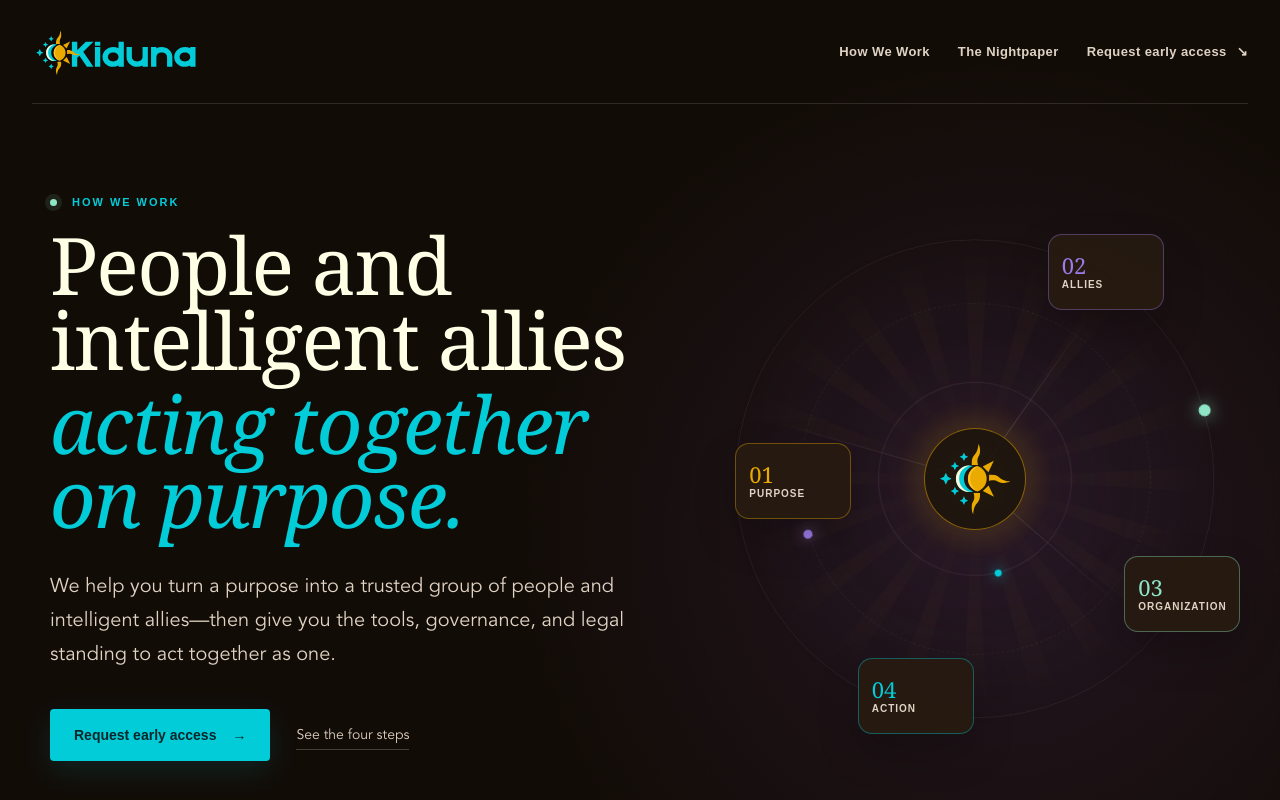
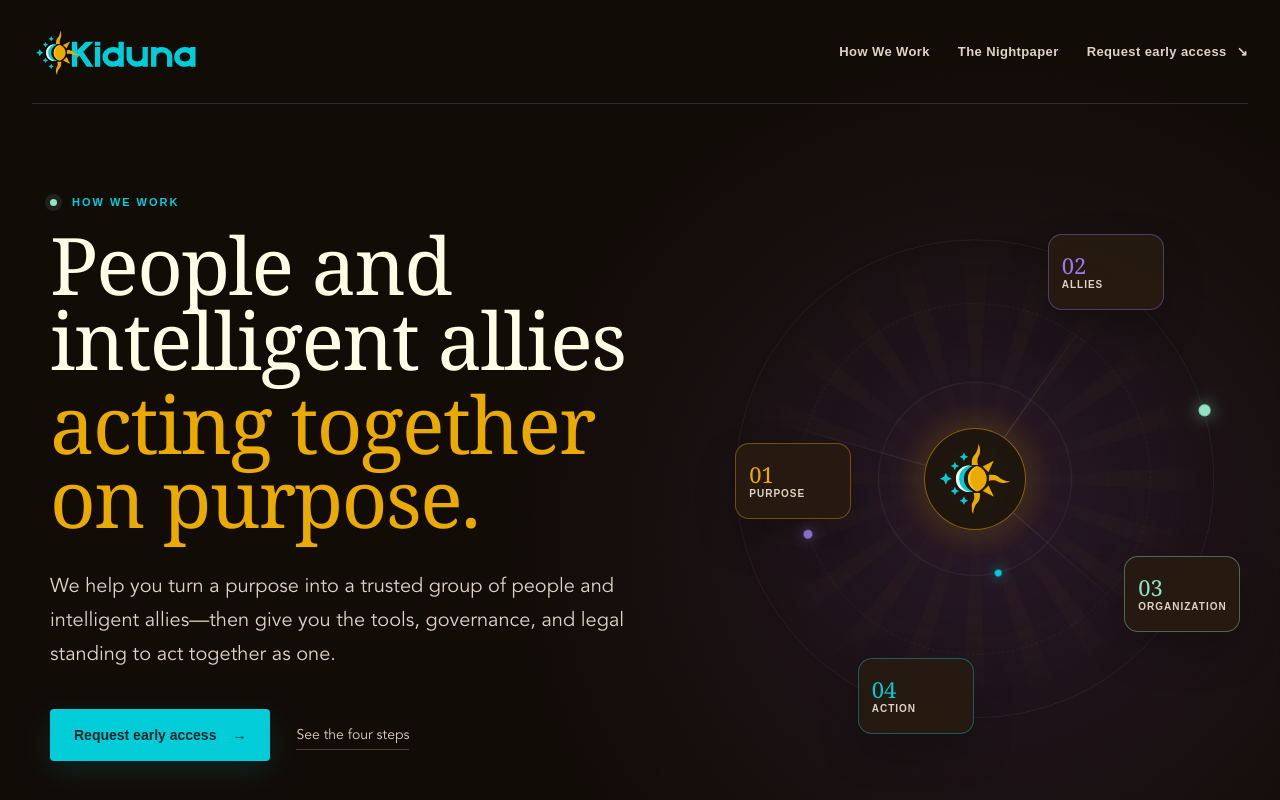
Before and after one commit to uncle-psy/kiduna, a Next.js app: page /how-we-work in a window 1280 px wide. Shown: the top 800 px of the page. Built offline with nearby package versions, Linux system fonts and the light colour scheme; a web font is replaced by a local one.

Commit message:
Correct How We Work headline emphasis

```diff
--- a/app/globals.css
+++ b/app/globals.css
@@ -304,6 +304,11 @@ footer a:hover { color: var(--accent); }
 }
 .work-page h2,
 .work-page h3 { margin-top: 0; }
+.work-page h1 em,
+.work-page h2 em {
+  color: #eaaa00;
+  font-style: normal;
+}
 .work-page h2 {
   margin-bottom: 0;
   font-size: clamp(46px, 5.2vw, 72px);
```
